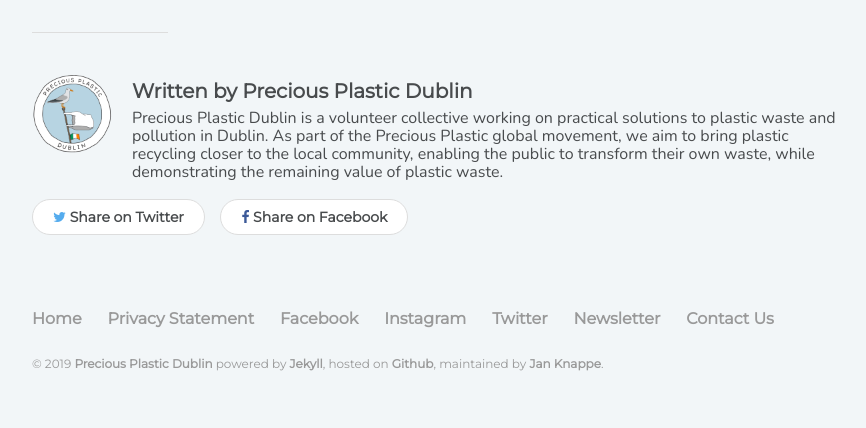
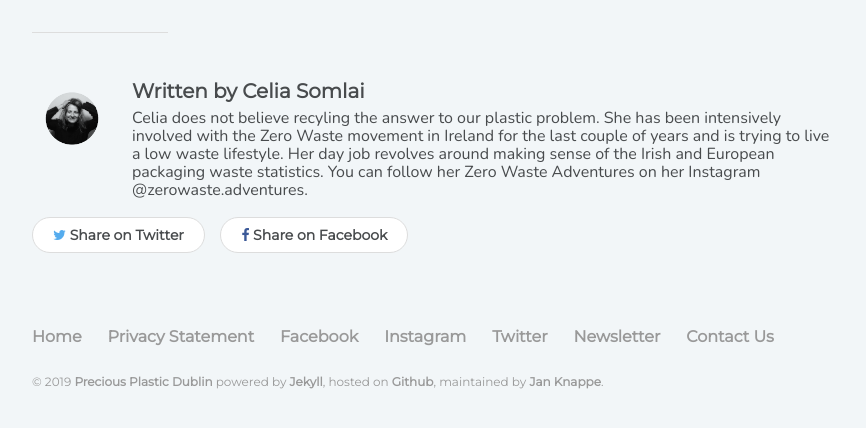
Before and after one commit to preciousplasticdublin/preciousplasticdublin.github.io, a Jekyll site: the page built from _posts/news/2019-11-19-collecting-hdpe-bottle-caps-recycling.md, in a window 1280 px wide and 900 px high, scrolled down 3850 px, cut to the strip 447-875 px from the top of the window. Shown: the whole strip, without its empty margins (64-930 px from the left). Built offline with Jekyll 4.4.1, drawn with Linux system fonts in a browser that asks for light colours; a script that is not in the unit is left out; comment, search, counter and statistics services are not loaded.

Commit message:
new author: celia

```diff
--- /dev/null
+++ b/_data/authors.yml
@@ -0,0 +1,4 @@
+Celia Somlai:
+  name        : "Celia Somlai"
+  bio         : "Celia does not believe recyling the answer to our plastic problem. She has been intensively involved with the Zero Waste movement in Ireland for the last couple of years and is trying to live a low waste lifestyle. Her day job revolves around making sense of the Irish and European packaging waste statistics. You can follow her Zero Waste Adventures on her Instagram @zerowaste.adventures."
+  avatar      : "pages/team/celia-somlai.png"
--- a/_posts/news/2019-11-19-collecting-hdpe-bottle-caps-recycling.md
+++ b/_posts/news/2019-11-19-collecting-hdpe-bottle-caps-recycling.md
@@ -1,6 +1,8 @@
 ---
 layout: post
 title: Donate your HDPE bottle caps to us!
+
+author: Celia Somlai
 
 category:
 
```
